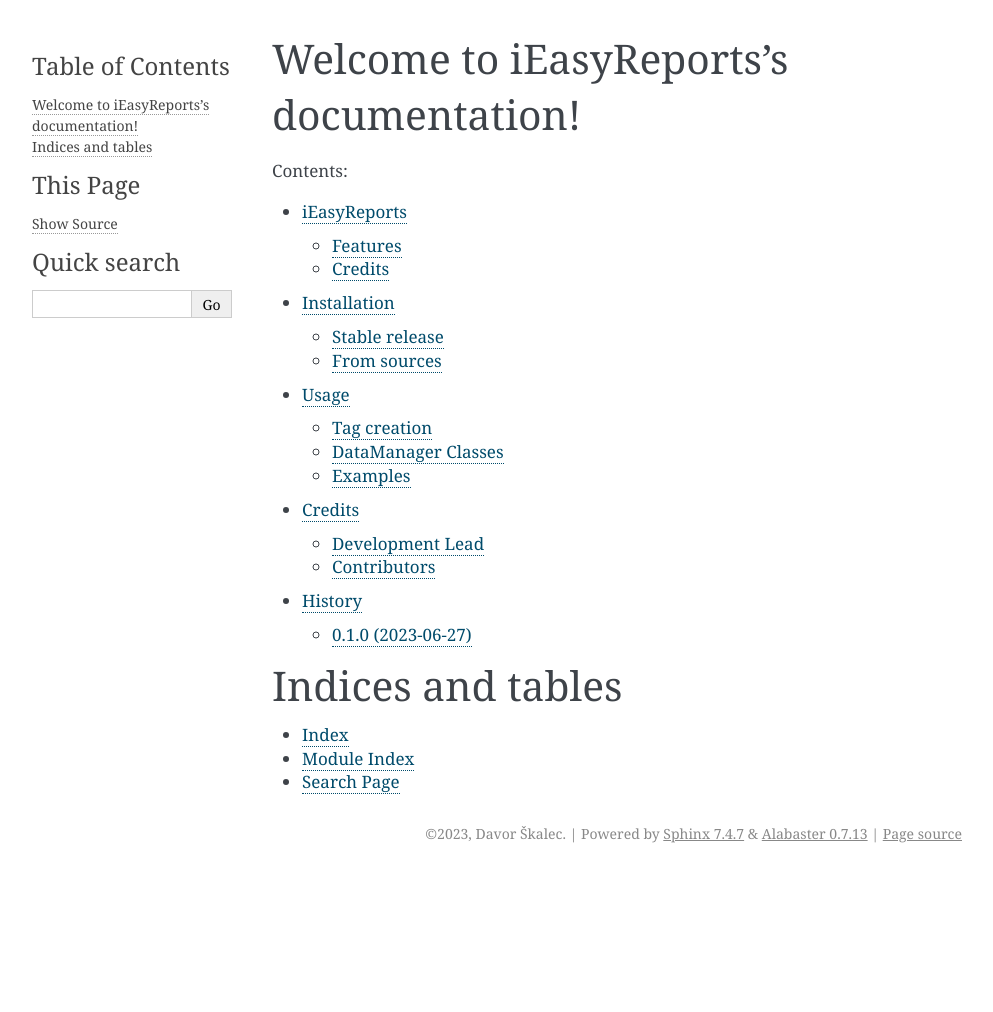
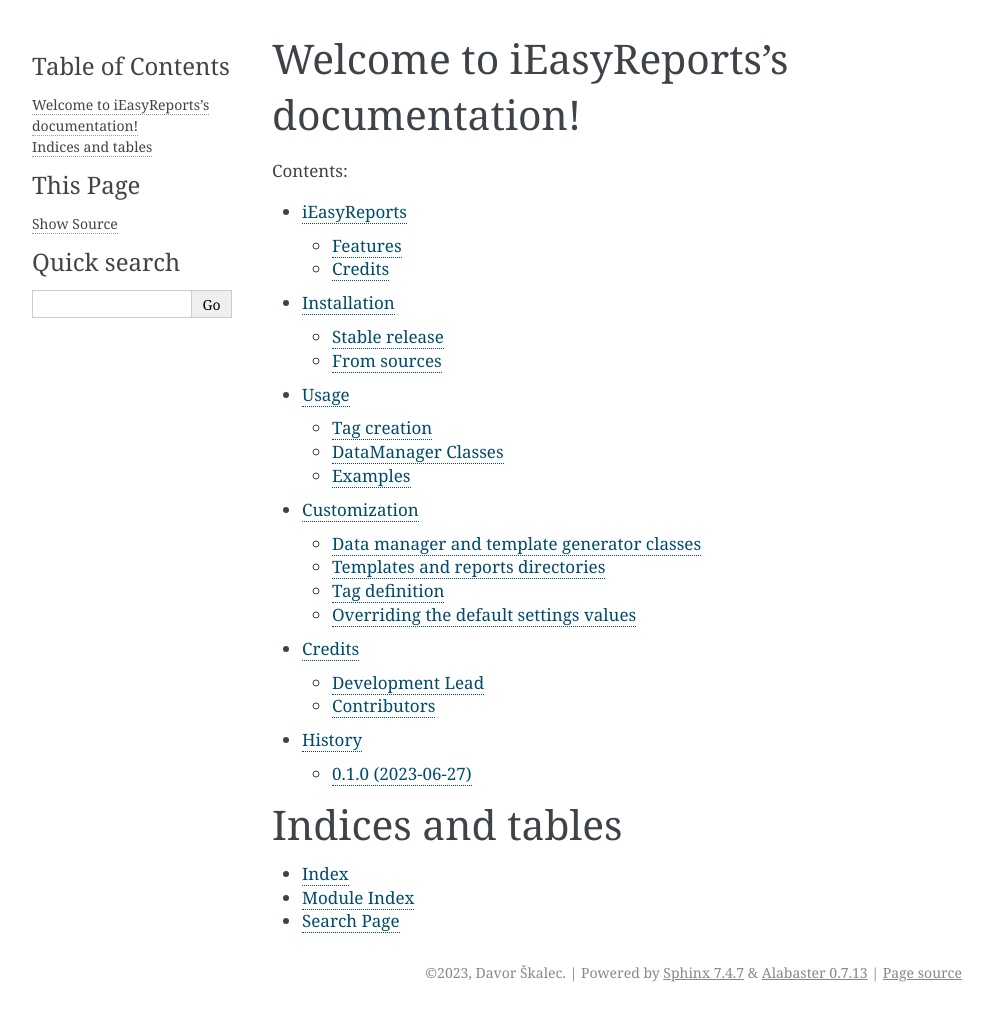
Before and after one commit to hydrosolutions/ieasyreports, a Sphinx documentation site: the page built from docs/index.rst, in a window 1280 px wide. Shown: the whole page, without its empty margins (148-1141 px from the left). Built offline with Sphinx 7.4.7, drawn with Linux system fonts in a browser that asks for light colours; pages that are not in the unit, such as notebooks, are missing from menus; before the commit the page ends 900 px from its top, so only the background shows below that; some of the changed lines change nothing that is shown.

Commit message:
documentation on how to override the settings

```diff
--- /dev/null
+++ b/docs/customization.rst
@@ -0,0 +1,132 @@
+=====
+Customization
+=====
+
+This section will cover how to customize and extend certain parts of the library.
+
+Several parts of the library can be customized to with your needs. The customizable
+parts of the library can be viewed in the `settings.py` file::
+
+    from pydantic_settings import BaseSettings, SettingsConfigDict
+    from importlib.resources import path
+
+    from pydantic import Field
+
+
+    def get_templates_directory_path() -> str:
+        with path('ieasyreports', 'templates') as p:
+            return str(p)
+
+
+    class Settings(BaseSettings):
+        model_config = SettingsConfigDict(
+            env_prefix="ieasyreports_",
+            env_file=".env",
+            env_file_encoding="utf-8",
+            case_sensitive=False
+        )
+
+        data_manager_class: str = Field('ieasyreports.core.tags.data_manager.DefaultDataManager')
+        template_generator_class: str = Field('ieasyreports.core.report_generator.report_generator.DefaultReportGenerator')
+        templates_directory_path: str = Field(get_templates_directory_path())
+        report_output_path: str = Field('reports')
+
+        header_tag: str = Field('HEADER')
+        data_tag: str = Field('DATA')
+        split_symbol: str = Field('.')
+        tag_start_symbol: str = Field('{{')
+        tag_end_symbol: str = Field('}}')
+
+
+The `Settings` class defines the used settings and their default values which we will go over next.
+
+Data manager and template generator classes
+___________________________________________
+
+
+* Data manager class:
+    This class serves as a class where you can define methods that you will pass to your Tags
+    as replacement functions. The library's default DataManager class is `ieasyreports.core.tags.data_manager.DefaultDataManager`
+    which has a built-in method to get a localized date string. The class can be extended with
+    your own data manager class where you can define additional methods that you can use in your tags.
+
+* Template generator class:
+    The class holding all the logic the generating the reports. It is used for grouping the tags,
+    validating them based on some pre-defined rules, opening the initial template file and
+    saving the output report. If your templates have a specific structure and the current logic
+    doesn't result in a nice looking output report, you can extend the class with your own
+    and add some custom logic to fit your needs. This setting defaults to `ieasyreports.core.report_generator.report_generator.DefaultReportGenerator`
+
+Templates and reports directories
+_________________________________
+
+* Templates directory path
+    Specifies the path where the library will look for the template file given to the
+    template generator class. Defaults to the `templates` folder inside the library itself.
+
+* Report output path
+    Specifies where will the generated report be stored. Defaults to the `reports` folder
+    in the same directory as the file that you're running. If the `reports` folder doesn't
+    exist, it will be created.
+
+Tag definition
+______________
+
+* Header tag
+    String representing the prefix that the library expects for header tags. Defaults
+    to `HEADER`.
+
+* Data tag
+    String representing the prefix that the library expects for data tags. Defaults
+    to `DATA`.
+
+* Split symbol
+    Symbol that separates the tag type from its name. Default to the dot symbol.
+
+* Tag start symbol
+    String that represents the start of a tag inside the template. Defaults to `{{`.
+
+* Tag end symbol
+    String that represents the start of a tag inside the template. Defaults to `{{`.
+
+These settings enable you to completely change how the tags look like in the template files.
+If you leave the default values as they are, then your tags need to look something like this::
+    {{HEADER.TAG_NAME}}
+    {{DATA.OTHER_TAG_NAME}}
+    {{YET_ANOTHER_TAG_NAME}}
+
+But if you change the values for the tag start and end symbol to `[` and `]` and the split symbol
+to `#`, then the same tags would look like this in templates::
+    [HEADER#TAG_NAME]
+    [DATA#OTHER_TAG_NAME]
+    [YET_ANOTHER_TAG_NAME]
+
+Overriding the default settings values
+______________________________________
+The settings class is implement using the `pydantic-settings` library.
+The `model_config` attribute of the `Settings` class tells us how to override the settings.
+
+* env_prefix
+    The value of this attribute is set to `ieasyreports_`. This means that in order to
+    override a setting, you need to have an environment variable with a prefix of `ieasyreports_`
+    and the name of the setting you want to override. For example, if you want to specify
+    another directory where the library will look for templates, you could have an environment
+    variable called `ieasyreports_templates_directory_path` with a value of `/my/new/templates/directory/path`.
+    The variable names are **CASE INSENSITIVE**.
+
+* env_file
+    Another way to override the settings value is by having a .env file in the same directory
+    as the file you're executing. The environment variables in the file need to follow the
+    same rules - the need to be prefixed followed by the exact setting name.
+
+* instantiate new Settings instance
+    You can instantiate a new Settings instance and add new values to any setting
+    by passing it to the constructor.
+
+The last important thing to note is the order in which the library will looks for
+the settings values which is this:
+
+* values passed to the constructor
+* env variables
+* variable loaded from .env file
+* default values defined in the Settings class
--- a/docs/index.rst
+++ b/docs/index.rst
@@ -8,6 +8,7 @@
    readme
    installation
    usage
+   customization
    modules
    authors
    history
```
